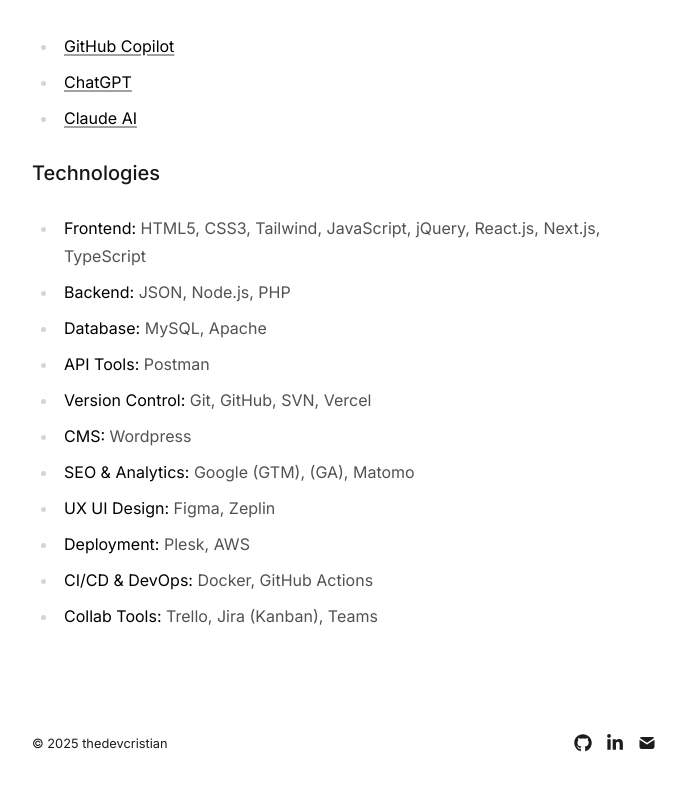
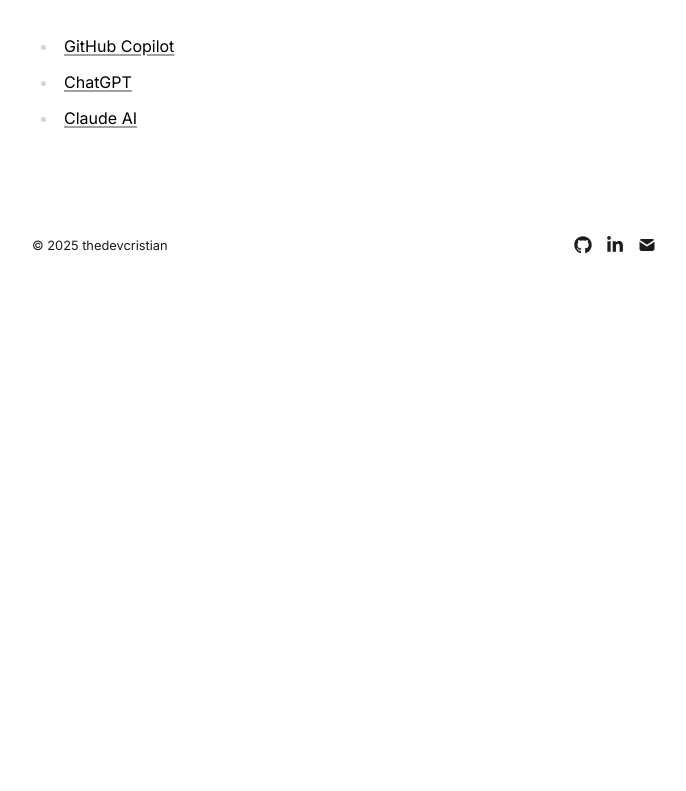
Before and after one commit to crispaulcastaneda/devcristian, a Next.js app: page /uses in a window 1280 px wide. Shown: the part 941-1732 px from the top of the page, without its empty margins (296-982 px from the left). After the commit the page ends 1244 px from the top, so only its background shows below. Built offline with nearby package versions, Linux system fonts and the light colour scheme.

Commit message:
Modified front page

```diff
--- a/app/page.tsx
+++ b/app/page.tsx
@@ -13,12 +13,10 @@
         height={100}
         priority
       />
-      <h1 className="mb-8 text-2xl font-medium">Hi, I'm Paul!</h1>
+      <h1 className="mb-8 text-2xl font-medium">Hi, I'm Cristian Paul 👋🏼</h1>
       <div className="prose prose-neutral dark:prose-invert">
         <p>
-          I'm a web developer with hands-on experience in both front-end and
-          back-end technologies, especially focused on creating seamless user
-          experiences.
+          I work as a <strong>Web Developer</strong>, constantly exploring front-end, back-end, web security, and system architecture to strengthen my <strong>software development</strong> skills.
         </p>
       </div>
     </section>
--- a/app/uses/page.tsx
+++ b/app/uses/page.tsx
@@ -74,23 +74,6 @@
           </li>
         </ul>
       </div>
-
-      <div className="prose prose-neutral dark:prose-invert">
-        <h3>Technologies</h3>
-        <ul>
-          <li>Frontend: <span className="text-neutral-600 dark:text-neutral-400">HTML5, CSS3, Tailwind, JavaScript, jQuery, React.js, Next.js, TypeScript</span></li>
-          <li>Backend: <span className="text-neutral-600 dark:text-neutral-400">JSON, Node.js, PHP</span></li>
-          <li>Database: <span className="text-neutral-600 dark:text-neutral-400">MySQL, Apache</span></li>
-          <li>API Tools: <span className="text-neutral-600 dark:text-neutral-400">Postman</span></li>
-          <li>Version Control: <span className="text-neutral-600 dark:text-neutral-400">Git, GitHub, SVN, Vercel</span></li>
-          <li>CMS: <span className="text-neutral-600 dark:text-neutral-400">Wordpress</span></li>
-          <li>SEO & Analytics: <span className="text-neutral-600 dark:text-neutral-400">Google (GTM), (GA), Matomo</span></li>
-          <li>UX UI Design: <span className="text-neutral-600 dark:text-neutral-400">Figma, Zeplin</span></li>
-          <li>Deployment: <span className="text-neutral-600 dark:text-neutral-400">Plesk, AWS</span></li>
-          <li>CI/CD & DevOps: <span className="text-neutral-600 dark:text-neutral-400">Docker, GitHub Actions</span></li>
-          <li>Collab Tools: <span className="text-neutral-600 dark:text-neutral-400">Trello, Jira (Kanban), Teams</span></li>
-        </ul>
-      </div>
     </section>
   );
 }
```
